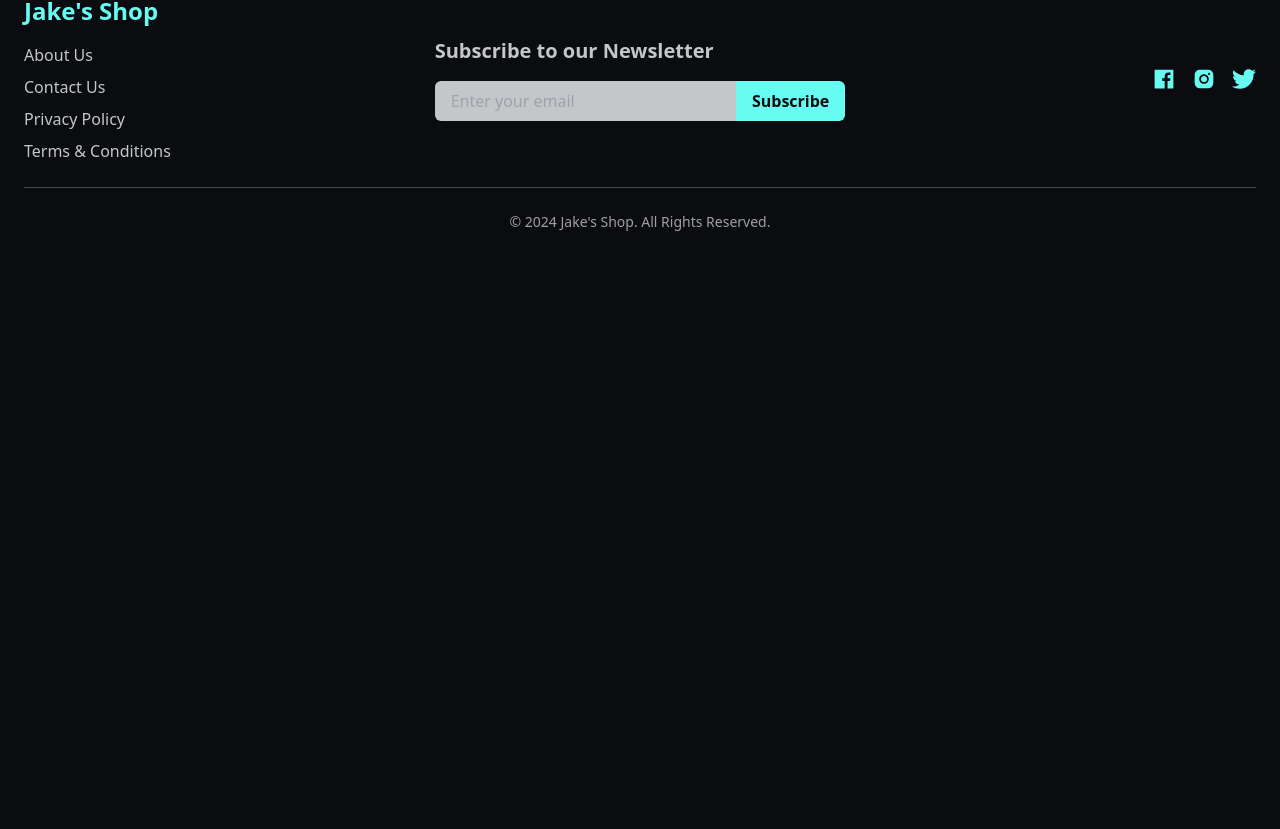
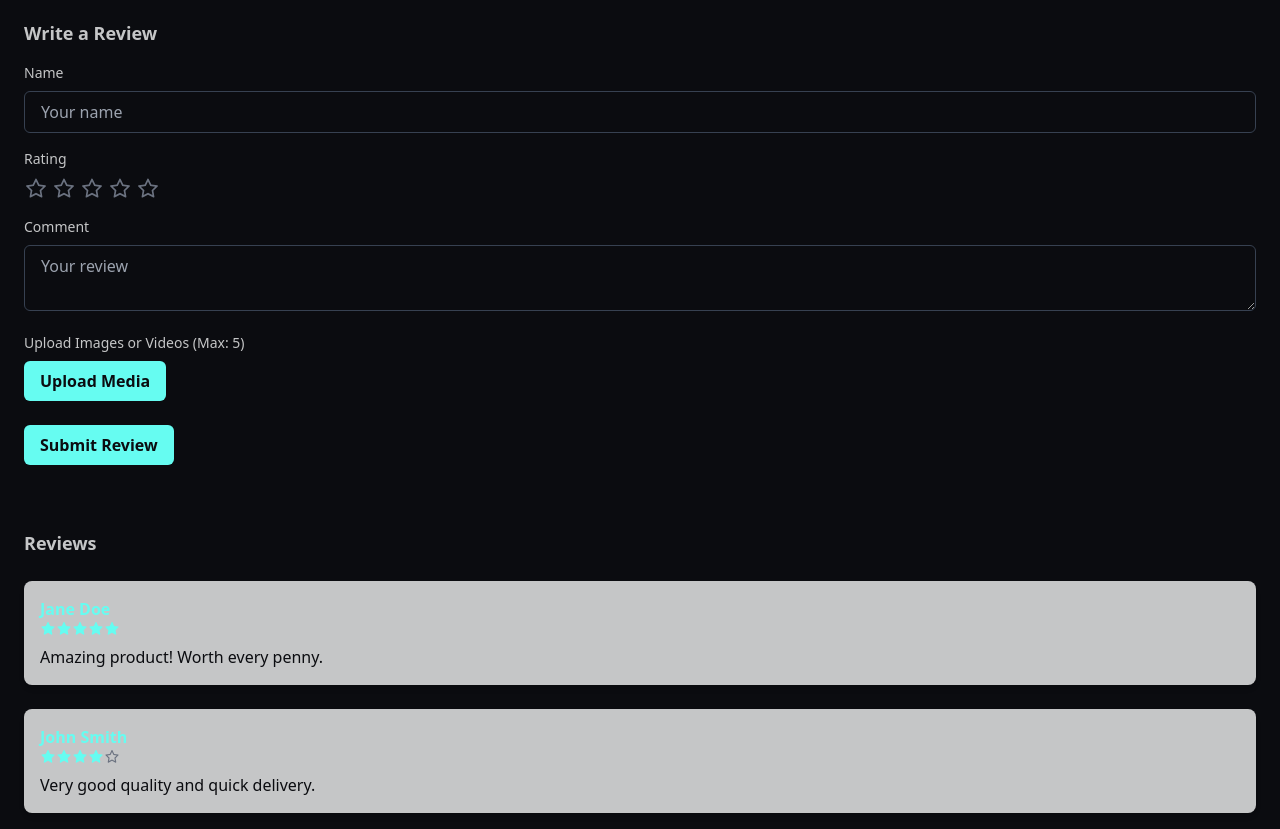
Before and after one commit to JacobSamas/jakes-ecommerce, a Next.js app: page /product/1 in a window 1280 px wide. Shown: the part 1131-1960 px from the top of the page. Before the commit the page ends 1403 px from the top, so only its background shows below. Built offline with nearby package versions, Linux system fonts and the light colour scheme.

Commit message:
feat: add write a review

```diff
--- /dev/null
+++ b/src/app/components/ProductReviews.js
@@ -0,0 +1,198 @@
+'use client';
+
+import { useState } from 'react';
+import { toast } from 'react-toastify';
+import 'react-toastify/dist/ReactToastify.css';
+import { AiFillStar, AiOutlineStar, AiOutlineClose } from 'react-icons/ai';
+import Image from 'next/image';
+
+export default function ProductReviews({ reviews, setReviews }) {
+  const [reviewForm, setReviewForm] = useState({
+    name: '',
+    rating: 0,
+    comment: '',
+    media: [],
+  });
+
+  const handleStarClick = (rating) => {
+    setReviewForm({ ...reviewForm, rating });
+  };
+
+  const handleMediaUpload = (e) => {
+    const files = Array.from(e.target.files);
+    if (files.length + reviewForm.media.length > 5) {
+      toast.error('You can upload a maximum of 5 files!', { theme: 'dark' });
+      return;
+    }
+    setReviewForm({ ...reviewForm, media: [...reviewForm.media, ...files] });
+  };
+
+  const removeMedia = (indexToRemove) => {
+    setReviewForm({
+      ...reviewForm,
+      media: reviewForm.media.filter((_, index) => index !== indexToRemove),
+    });
+  };
+
+  const handleReviewSubmit = (e) => {
+    e.preventDefault();
+
+    if (!reviewForm.name || !reviewForm.rating || !reviewForm.comment) {
+      toast.error('Please fill out all fields!', { theme: 'dark' });
+      return;
+    }
+
+    const newReview = {
+      id: reviews.length + 1,
+      ...reviewForm,
+    };
+
+    setReviews([newReview, ...reviews]);
+    toast.success('Review submitted successfully!', { theme: 'dark' });
+
+    setReviewForm({ name: '', rating: 0, comment: '', media: [] });
+  };
+
+  return (
+    <div className="mt-16">
+      <h2 className="text-2xl font-bold text-lightGray mb-8">Customer Reviews</h2>
+
+      {/* Write a Review */}
+      <div className="mt-8">
+        <h3 className="text-lg font-bold text-lightGray mb-4">Write a Review</h3>
+        <form onSubmit={handleReviewSubmit} className="space-y-4">
+          <div>
+            <label className="block text-sm text-lightGray mb-2">Name</label>
+            <input
+              type="text"
+              placeholder="Your name"
+              value={reviewForm.name}
+              onChange={(e) => setReviewForm({ ...reviewForm, name: e.target.value })}
+              className="w-full px-4 py-2 rounded-md bg-darkBlack text-lightGray border border-gray-700 focus:border-teal focus:outline-none"
+            />
+          </div>
+          <div>
+            <label className="block text-sm text-lightGray mb-2">Rating</label>
+            <div className="flex space-x-1">
+              {[1, 2, 3, 4, 5].map((star) => (
+                <button
+                  type="button"
+                  key={star}
+                  onClick={() => handleStarClick(star)}
+                  className="focus:outline-none"
+                >
+                  {reviewForm.rating >= star ? (
+                    <AiFillStar className="text-teal" size={24} />
+                  ) : (
+                    <AiOutlineStar className="text-gray-500" size={24} />
+                  )}
+                </button>
+              ))}
+            </div>
+          </div>
+          <div>
+            <label className="block text-sm text-lightGray mb-2">Comment</label>
+            <textarea
+              placeholder="Your review"
+              value={reviewForm.comment}
+              onChange={(e) => setReviewForm({ ...reviewForm, comment: e.target.value })}
+              className="w-full px-4 py-2 rounded-md bg-darkBlack text-lightGray border border-gray-700 focus:border-teal focus:outline-none"
+            />
+          </div>
+          <div>
+            <label className="block text-sm text-lightGray mb-2">
+              Upload Images or Videos (Max: 5)
+            </label>
+            <input
+              type="file"
+              accept="image/*,video/*"
+              multiple
+              onChange={handleMediaUpload}
+              className="hidden"
+              id="media-upload"
+            />
+            <label
+              htmlFor="media-upload"
+              className="inline-block px-4 py-2 bg-teal text-darkBlack font-bold rounded-md cursor-pointer hover:bg-green transition"
+            >
+              Upload Media
+            </label>
+            <div className="mt-2 flex flex-wrap gap-4">
+              {reviewForm.media.map((file, index) => (
+                <div
+                  key={index}
+                  className="relative w-20 h-20 overflow-hidden rounded-md bg-gray-300"
+                >
+                  <Image
+                    src={URL.createObjectURL(file)}
+                    alt="uploaded media"
+                    layout="fill"
+                    objectFit="cover"
+                  />
+                  <button
+                    onClick={() => removeMedia(index)}
+                    className="absolute top-1 right-1 bg-darkBlack text-white p-1 rounded-full hover:bg-teal transition"
+                  >
+                    <AiOutlineClose size={16} />
+                  </button>
+                </div>
+              ))}
+            </div>
+          </div>
+          <button
+            type="submit"
+            className="bg-teal text-darkBlack font-bold px-4 py-2 rounded-md hover:bg-green transition"
+          >
+            Submit Review
+          </button>
+        </form>
+      </div>
+
+      {/* Existing Reviews */}
+      <div className="mt-16 space-y-6">
+        <h3 className="text-lg font-bold text-lightGray mb-4">Reviews</h3>
+        {reviews.length > 0 ? (
+          reviews.map((review) => (
+            <div
+              key={review.id}
+              className="bg-lightGray text-darkBlack rounded-lg shadow-md p-4"
+            >
+              <p className="font-bold text-teal">{review.name}</p>
+              <div className="flex items-center mb-2">
+                {[1, 2, 3, 4, 5].map((star) => (
+                  <span key={star}>
+                    {review.rating >= star ? (
+                      <AiFillStar className="text-teal" size={16} />
+                    ) : (
+                      <AiOutlineStar className="text-gray-500" size={16} />
+                    )}
+                  </span>
+                ))}
+              </div>
+              <p className="mt-2 text-darkBlack">{review.comment}</p>
+              {review.media.length > 0 && (
+                <div className="mt-4 flex flex-wrap gap-4">
+                  {review.media.map((file, index) => (
+                    <div
+                      key={index}
+                      className="w-20 h-20 overflow-hidden rounded-md bg-gray-300"
+                    >
+                      <Image
+                        src={URL.createObjectURL(file)}
+                        alt="review media"
+                        layout="fill"
+                        objectFit="cover"
+                      />
+                    </div>
+                  ))}
+                </div>
+              )}
+            </div>
+          ))
+        ) : (
+          <p className="text-lightGray">No reviews yet.</p>
+        )}
+      </div>
+    </div>
+  );
+}
--- a/src/app/product/[id]/page.js
+++ b/src/app/product/[id]/page.js
@@ -1,23 +1,45 @@
-'use client';
+"use client";
 
-import { useParams } from 'next/navigation';
-import { useDispatch } from 'react-redux';
-import { addItem } from '../../redux/slices/cartSlice';
-import { useEffect, useState, useRef } from 'react';
-import { products } from '../../dummydata/dummyData';
-import Image from 'next/image';
-import { toast } from 'react-toastify';
-import 'react-toastify/dist/ReactToastify.css';
-import { AiOutlineLeft, AiOutlineRight, AiOutlineHeart, AiFillHeart } from 'react-icons/ai';
+import { useParams } from "next/navigation";
+import { useDispatch } from "react-redux";
+import { addItem } from "../../redux/slices/cartSlice";
+import { useEffect, useState, useRef } from "react";
+import { products } from "../../dummydata/dummyData";
+import Image from "next/image";
+import { toast } from "react-toastify";
+import "react-toastify/dist/ReactToastify.css";
+import {
+  AiOutlineLeft,
+  AiOutlineRight,
+  AiOutlineHeart,
+  AiFillHeart,
+} from "react-icons/ai";
+import ProductReviews from "@/app/components/ProductReviews";
 
 export default function ProductDetailsPage() {
-  const { id } = useParams(); // Get dynamic route parameter
+  const { id } = useParams();
   const dispatch = useDispatch();
   const [product, setProduct] = useState(null);
-  const [wishlist, setWishlist] = useState([]); // Wishlist state
+  const [wishlist, setWishlist] = useState([]);
   const scrollRef = useRef(null);
   const [showLeftArrow, setShowLeftArrow] = useState(false);
   const [showRightArrow, setShowRightArrow] = useState(false);
+  const [reviews, setReviews] = useState([
+    {
+      id: 1,
+      name: "Jane Doe",
+      rating: 5,
+      comment: "Amazing product! Worth every penny.",
+      media: [],
+    },
+    {
+      id: 2,
+      name: "John Smith",
+      rating: 4,
+      comment: "Very good quality and quick delivery.",
+      media: [],
+    },
+  ]);
 
   useEffect(() => {
     const selectedProduct = products.find((item) => item.id.toString() === id);
@@ -27,24 +49,24 @@ export default function ProductDetailsPage() {
   const handleAddToCart = (product) => {
     dispatch(addItem(product));
     toast.success(`${product.name} added to cart!`, {
-      position: 'top-right',
+      position: "top-right",
       autoClose: 3000,
       hideProgressBar: false,
       closeOnClick: true,
       pauseOnHover: true,
       draggable: true,
       progress: undefined,
-      theme: 'dark',
+      theme: "dark",
     });
   };
 
   const handleToggleWishlist = (product) => {
     if (wishlist.some((item) => item.id === product.id)) {
       setWishlist(wishlist.filter((item) => item.id !== product.id));
-      toast.info(`${product.name} removed from wishlist.`, { theme: 'dark' });
+      toast.info(`${product.name} removed from wishlist.`, { theme: "dark" });
     } else {
       setWishlist([...wishlist, product]);
-      toast.success(`${product.name} added to wishlist!`, { theme: 'dark' });
+      toast.success(`${product.name} added to wishlist!`, { theme: "dark" });
     }
   };
 
@@ -53,7 +75,9 @@ export default function ProductDetailsPage() {
     const { current } = scrollRef;
     if (current) {
       setShowLeftArrow(current.scrollLeft > 0);
-      setShowRightArrow(current.scrollLeft < current.scrollWidth - current.clientWidth);
+      setShowRightArrow(
+        current.scrollLeft < current.scrollWidth - current.clientWidth
+      );
     }
   };
 
@@ -61,8 +85,8 @@ export default function ProductDetailsPage() {
     const { current } = scrollRef;
     if (current) {
       checkScroll();
-      current.addEventListener('scroll', checkScroll);
-      return () => current.removeEventListener('scroll', checkScroll);
+      current.addEventListener("scroll", checkScroll);
+      return () => current.removeEventListener("scroll", checkScroll);
     }
   }, []);
 
@@ -70,17 +94,23 @@ export default function ProductDetailsPage() {
     const { current } = scrollRef;
     if (current) {
       current.scrollBy({
-        left: direction === 'left' ? -300 : 300,
-        behavior: 'smooth',
+        left: direction === "left" ? -300 : 300,
+        behavior: "smooth",
       });
     }
   };
 
   if (!product) {
-    return <p className="text-lightGray text-center mt-16">Loading product details...</p>;
+    return (
+      <p className="text-lightGray text-center mt-16">
+        Loading product details...
+      </p>
+    );
   }
 
-  const relatedProducts = products.filter((item) => item.id !== product.id).slice(0, 4);
+  const relatedProducts = products
+    .filter((item) => item.id !== product.id)
+    .slice(0, 4);
 
   return (
     <div className="container mx-auto px-6 py-16">
@@ -109,8 +139,12 @@ export default function ProductDetailsPage() {
 
         {/* Product Info */}
         <div className="w-full lg:w-1/2 flex flex-col">
-          <h1 className="text-3xl font-bold text-lightGray mb-4">{product.name}</h1>
-          <p className="text-teal text-xl font-bold mb-4">${product.price.toFixed(2)}</p>
+          <h1 className="text-3xl font-bold text-lightGray mb-4">
+            {product.name}
+          </h1>
+          <p className="text-teal text-xl font-bold mb-4">
+            ${product.price.toFixed(2)}
+          </p>
           <p className="text-lightGray mb-8">{product.description}</p>
 
           <button
@@ -124,12 +158,14 @@ export default function ProductDetailsPage() {
 
       {/* Related Products Section */}
       <div className="mt-16">
-        <h2 className="text-2xl font-bold text-lightGray mb-8">Related Products</h2>
+        <h2 className="text-2xl font-bold text-lightGray mb-8">
+          Related Products
+        </h2>
         <div className="relative">
           {/* Left Arrow */}
           {showLeftArrow && (
             <button
-              onClick={() => scroll('left')}
+              onClick={() => scroll("left")}
               className="absolute left-0 top-1/2 bg-darkBlack text-teal p-3 rounded-full shadow-lg hover:bg-teal hover:text-darkBlack transition z-10 hidden md:block"
             >
               <AiOutlineLeft size={24} />
@@ -165,7 +201,9 @@ export default function ProductDetailsPage() {
                 </button>
                 <div className="p-4 text-center">
                   <h3 className="text-lg font-bold">{related.name}</h3>
-                  <p className="text-teal font-bold mt-2">${related.price.toFixed(2)}</p>
+                  <p className="text-teal font-bold mt-2">
+                    ${related.price.toFixed(2)}
+                  </p>
                   <button
                     className="mt-4 px-4 py-2 bg-teal text-white font-bold rounded-md hover:bg-green transition"
                     onClick={() => handleAddToCart(related)}
@@ -180,14 +218,17 @@ export default function ProductDetailsPage() {
           {/* Right Arrow */}
           {showRightArrow && (
             <button
-              onClick={() => scroll('right')}
+              onClick={() => scroll("right")}
               className="absolute right-0 top-1/2 bg-darkBlack text-teal p-3 rounded-full shadow-lg hover:bg-teal hover:text-darkBlack transition z-10 hidden md:block"
             >
               <AiOutlineRight size={24} />
             </button>
           )}
         </div>
+        {/* Reviews Section */}
+        <ProductReviews reviews={reviews} setReviews={setReviews} />
       </div>
     </div>
+
   );
 }
```
